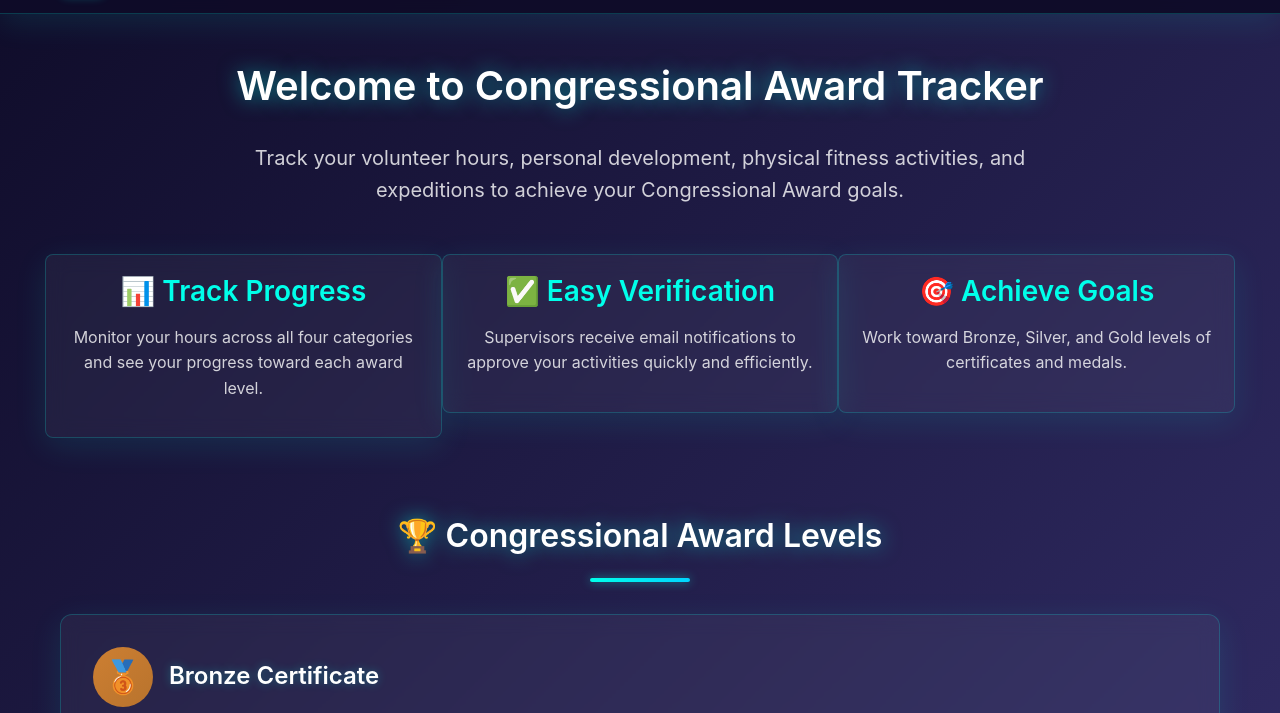
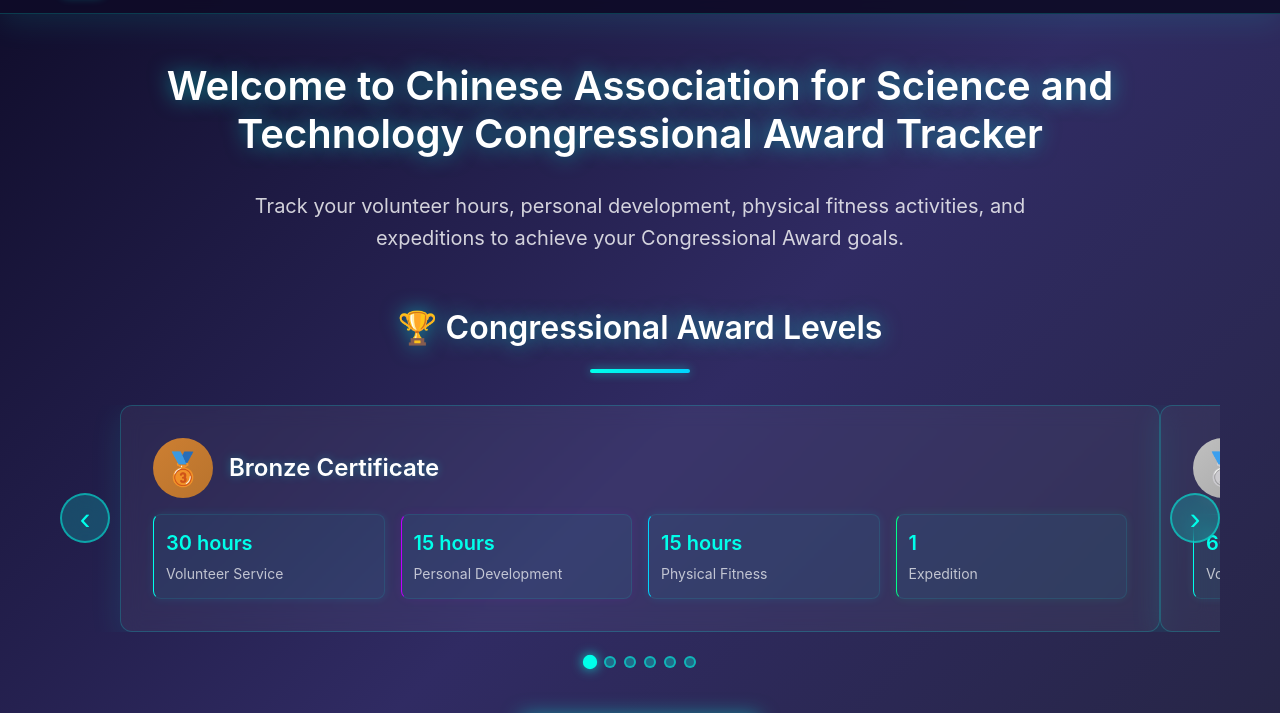
Before and after one commit to haomiaolucky/CongressionalAward, a website: page public/index.html in a window 1280 px wide. Shown: the part 59-772 px from the top of the page. Drawn offline with Linux system fonts and the light colour scheme.

Commit message:
update home page

```diff
--- a/public/index.html
+++ b/public/index.html
@@ -11,38 +11,11 @@
 
     <div class="container" style="margin-top: 3rem;">
         <div class="text-center">
-            <h1 style="color: #fff; text-shadow: 0 0 20px rgba(0, 255, 234, 0.5);">Welcome to Congressional Award Tracker</h1>
+            <h1 style="color: #fff; text-shadow: 0 0 20px rgba(0, 255, 234, 0.5);">Welcome to Chinese Association for Science and Technology Congressional Award Tracker</h1>
             <p style="font-size: 1.25rem; max-width: 800px; margin: 2rem auto; color: rgba(255, 255, 255, 0.8);">
                 Track your volunteer hours, personal development, physical fitness activities,
                 and expeditions to achieve your Congressional Award goals.
             </p>
-        </div>
-
-        <div class="row" style="margin-top: 3rem;">
-            <div class="col-4">
-                <div class="card text-center" style="background: rgba(255, 255, 255, 0.05); backdrop-filter: blur(10px); border: 1px solid rgba(0, 255, 234, 0.2); box-shadow: 0 8px 32px 0 rgba(0, 255, 234, 0.1);">
-                    <div class="card-body">
-                        <h3 style="color: #00ffea;">📊 Track Progress</h3>
-                        <p style="color: rgba(255, 255, 255, 0.8);">Monitor your hours across all four categories and see your progress toward each award level.</p>
-                    </div>
-                </div>
-            </div>
-            <div class="col-4">
-                <div class="card text-center" style="background: rgba(255, 255, 255, 0.05); backdrop-filter: blur(10px); border: 1px solid rgba(0, 255, 234, 0.2); box-shadow: 0 8px 32px 0 rgba(0, 255, 234, 0.1);">
-                    <div class="card-body">
-                        <h3 style="color: #00ffea;">✅ Easy Verification</h3>
-                        <p style="color: rgba(255, 255, 255, 0.8);">Supervisors receive email notifications to approve your activities quickly and efficiently.</p>
-                    </div>
-                </div>
-            </div>
-            <div class="col-4">
-                <div class="card text-center" style="background: rgba(255, 255, 255, 0.05); backdrop-filter: blur(10px); border: 1px solid rgba(0, 255, 234, 0.2); box-shadow: 0 8px 32px 0 rgba(0, 255, 234, 0.1);">
-                    <div class="card-body">
-                        <h3 style="color: #00ffea;">🎯 Achieve Goals</h3>
-                        <p style="color: rgba(255, 255, 255, 0.8);">Work toward Bronze, Silver, and Gold levels of certificates and medals.</p>
-                    </div>
-                </div>
-            </div>
         </div>
 
         <style>
@@ -51,6 +24,16 @@
                 max-width: 1200px;
                 margin-left: auto;
                 margin-right: auto;
+                position: relative;
+            }
+            .carousel-wrapper {
+                position: relative;
+                overflow: hidden;
+                padding: 0 60px;
+            }
+            .level-slides {
+                display: flex;
+                transition: transform 0.5s ease-in-out;
             }
             .level-item {
                 background: rgba(255, 255, 255, 0.05);
@@ -58,24 +41,70 @@
                 border: 1px solid rgba(0, 255, 234, 0.2);
                 border-radius: 12px;
                 padding: 2rem;
-                margin-bottom: 1.5rem;
                 box-shadow: 0 8px 32px 0 rgba(0, 255, 234, 0.1);
-                opacity: 0;
-                transform: translateY(30px);
-                animation: fadeInUp 0.6s ease forwards;
+                min-width: 100%;
+                flex-shrink: 0;
             }
-            .level-item:nth-child(1) { animation-delay: 0.1s; }
-            .level-item:nth-child(2) { animation-delay: 0.2s; }
-            .level-item:nth-child(3) { animation-delay: 0.3s; }
-            .level-item:nth-child(4) { animation-delay: 0.4s; }
-            .level-item:nth-child(5) { animation-delay: 0.5s; }
-            .level-item:nth-child(6) { animation-delay: 0.6s; }
-            .level-item:nth-child(7) { animation-delay: 0.7s; }
-            @keyframes fadeInUp {
-                to {
-                    opacity: 1;
-                    transform: translateY(0);
+            .carousel-btn {
+                position: absolute;
+                top: 50%;
+                transform: translateY(-50%);
+                background: rgba(0, 255, 234, 0.2);
+                border: 2px solid rgba(0, 255, 234, 0.5);
+                color: #00ffea;
+                font-size: 2rem;
+                width: 50px;
+                height: 50px;
+                border-radius: 50%;
+                cursor: pointer;
+                display: flex;
+                align-items: center;
+                justify-content: center;
+                transition: all 0.3s;
+                z-index: 10;
+                backdrop-filter: blur(10px);
             }
+            .carousel-btn:hover {
+                background: rgba(0, 255, 234, 0.4);
+                box-shadow: 0 0 20px rgba(0, 255, 234, 0.5);
+                transform: translateY(-50%) scale(1.1);
+            }
+            .carousel-btn:disabled {
+                opacity: 0.3;
+                cursor: not-allowed;
+            }
+            .carousel-btn:disabled:hover {
+                transform: translateY(-50%) scale(1);
+                box-shadow: none;
+            }
+            .carousel-btn.prev {
+                left: 0;
+            }
+            .carousel-btn.next {
+                right: 0;
+            }
+            .carousel-indicators {
+                display: flex;
+                justify-content: center;
+                gap: 0.5rem;
+                margin-top: 1.5rem;
+            }
+            .indicator {
+                width: 12px;
+                height: 12px;
+                border-radius: 50%;
+                background: rgba(0, 255, 234, 0.3);
+                border: 2px solid rgba(0, 255, 234, 0.5);
+                cursor: pointer;
+                transition: all 0.3s;
+            }
+            .indicator.active {
+                background: #00ffea;
+                box-shadow: 0 0 10px rgba(0, 255, 234, 0.8);
+                transform: scale(1.2);
+            }
+            .indicator:hover {
+                background: rgba(0, 255, 234, 0.6);
             }
             .level-header {
                 display: flex;
@@ -132,49 +161,6 @@
                 color: rgba(255, 255, 255, 0.7);
                 margin-top: 0.25rem;
             }
-            .arrow-down {
-                text-align: center;
-                font-size: 4rem;
-                color: #00ffea;
-                margin: 1rem 0;
-                animation: bounce 2s infinite, neonGlow 2s ease-in-out infinite alternate;
-                text-shadow:
-                    0 0 10px #00ffea,
-                    0 0 20px #00ffea,
-                    0 0 30px #00ffea,
-                    0 0 40px #00d4ff,
-                    0 0 70px #00d4ff,
-                    0 0 80px #00d4ff,
-                    0 0 100px #00d4ff;
-                filter: brightness(1.2);
-            }
-            @keyframes bounce {
-                0%, 20%, 50%, 80%, 100% { transform: translateY(0); }
-                40% { transform: translateY(-15px); }
-                60% { transform: translateY(-8px); }
-            }
-            @keyframes neonGlow {
-                from {
-                    text-shadow:
-                        0 0 10px #667eea,
-                        0 0 20px #667eea,
-                        0 0 30px #667eea,
-                        0 0 40px #764ba2,
-                        0 0 70px #764ba2,
-                        0 0 80px #764ba2,
-                        0 0 100px #764ba2;
-                }
-                to {
-                    text-shadow:
-                        0 0 20px #667eea,
-                        0 0 30px #764ba2,
-                        0 0 40px #764ba2,
-                        0 0 50px #f093fb,
-                        0 0 80px #f093fb,
-                        0 0 90px #f093fb,
-                        0 0 120px #f093fb;
-                }
-            }
             .section-header {
                 text-align: center;
                 font-size: 2rem;
@@ -199,6 +185,12 @@
         <div class="levels-container">
             <div class="section-header">🏆 Congressional Award Levels</div>
 
+            <div class="carousel-wrapper">
+                <button class="carousel-btn prev" onclick="changeSlide(-1)">‹</button>
+                <button class="carousel-btn next" onclick="changeSlide(1)">›</button>
+
+                <div class="level-slides">
+                    <!-- Slide 1: Bronze Certificate -->
                     <div class="level-item">
                         <div class="level-header">
                             <div class="level-badge bronze-cert">🥉</div>
@@ -224,8 +216,7 @@
                         </div>
                     </div>
 
-            <div class="arrow-down">↓</div>
-
+                    <!-- Slide 2: Silver Certificate -->
                     <div class="level-item">
                         <div class="level-header">
                             <div class="level-badge silver-cert">🥈</div>
@@ -251,8 +242,7 @@
                         </div>
                     </div>
 
-            <div class="arrow-down">↓</div>
-
+                    <!-- Slide 3: Gold Certificate -->
                     <div class="level-item">
                         <div class="level-header">
                             <div class="level-badge gold-cert">🥇</div>
@@ -278,8 +268,7 @@
                         </div>
                     </div>
 
-            <div class="arrow-down">↓</div>
-
+                    <!-- Slide 4: Bronze Medal -->
                     <div class="level-item">
                         <div class="level-header">
                             <div class="level-badge bronze-medal">🏅</div>
@@ -305,8 +294,7 @@
                         </div>
                     </div>
 
-            <div class="arrow-down">↓</div>
-
+                    <!-- Slide 5: Silver Medal -->
                     <div class="level-item">
                         <div class="level-header">
                             <div class="level-badge silver-medal">🏅</div>
@@ -332,8 +320,7 @@
                         </div>
                     </div>
 
-            <div class="arrow-down">↓</div>
-
+                    <!-- Slide 6: Gold Medal -->
                     <div class="level-item">
                         <div class="level-header">
                             <div class="level-badge gold-medal">🏅</div>
@@ -359,6 +346,17 @@
                         </div>
                     </div>
                 </div>
+            </div>
+
+            <div class="carousel-indicators">
+                <span class="indicator active" onclick="goToSlide(0)"></span>
+                <span class="indicator" onclick="goToSlide(1)"></span>
+                <span class="indicator" onclick="goToSlide(2)"></span>
+                <span class="indicator" onclick="goToSlide(3)"></span>
+                <span class="indicator" onclick="goToSlide(4)"></span>
+                <span class="indicator" onclick="goToSlide(5)"></span>
+            </div>
+        </div>
 
         <div class="text-center" style="margin: 3rem 0;">
             <a href="/register" class="btn btn-primary" style="font-size: 1.25rem; padding: 1rem 2rem; background: linear-gradient(135deg, #00ffea, #00d4ff); border: none; color: #0f0c29; font-weight: 600; box-shadow: 0 0 20px rgba(0, 255, 234, 0.5); transition: all 0.3s;">Get Started Today</a>
@@ -373,6 +371,65 @@
     </footer>
 
     <script>
+        // Carousel functionality
+        let currentSlide = 0;
+        const totalSlides = 6;
+
+        function updateCarousel() {
+            const slides = document.querySelector('.level-slides');
+            const indicators = document.querySelectorAll('.indicator');
+            const prevBtn = document.querySelector('.carousel-btn.prev');
+            const nextBtn = document.querySelector('.carousel-btn.next');
+
+            slides.style.transform = `translateX(-${currentSlide * 100}%)`;
+
+            // Update indicators
+            indicators.forEach((indicator, index) => {
+                indicator.classList.toggle('active', index === currentSlide);
+            });
+
+            // Update button states
+            prevBtn.disabled = currentSlide === 0;
+            nextBtn.disabled = currentSlide === totalSlides - 1;
+        }
+
+        function changeSlide(direction) {
+            currentSlide += direction;
+            if (currentSlide < 0) currentSlide = 0;
+            if (currentSlide >= totalSlides) currentSlide = totalSlides - 1;
+            updateCarousel();
+        }
+
+        function goToSlide(index) {
+            currentSlide = index;
+            updateCarousel();
+        }
+
+        // Keyboard navigation
+        document.addEventListener('keydown', (e) => {
+            if (e.key === 'ArrowLeft') changeSlide(-1);
+            if (e.key === 'ArrowRight') changeSlide(1);
+        });
+
+        // Touch swipe support
+        let touchStartX = 0;
+        let touchEndX = 0;
+
+        const carouselWrapper = document.querySelector('.carousel-wrapper');
+        carouselWrapper.addEventListener('touchstart', (e) => {
+            touchStartX = e.changedTouches[0].screenX;
+        });
+
+        carouselWrapper.addEventListener('touchend', (e) => {
+            touchEndX = e.changedTouches[0].screenX;
+            handleSwipe();
+        });
+
+        function handleSwipe() {
+            if (touchEndX < touchStartX - 50) changeSlide(1); // Swipe left
+            if (touchEndX > touchStartX + 50) changeSlide(-1); // Swipe right
+        }
+
         // Load navbar for home page
         loadNavbar('home');
     </script>
```
Lines whose indentation alone changed are shown as unchanged.
